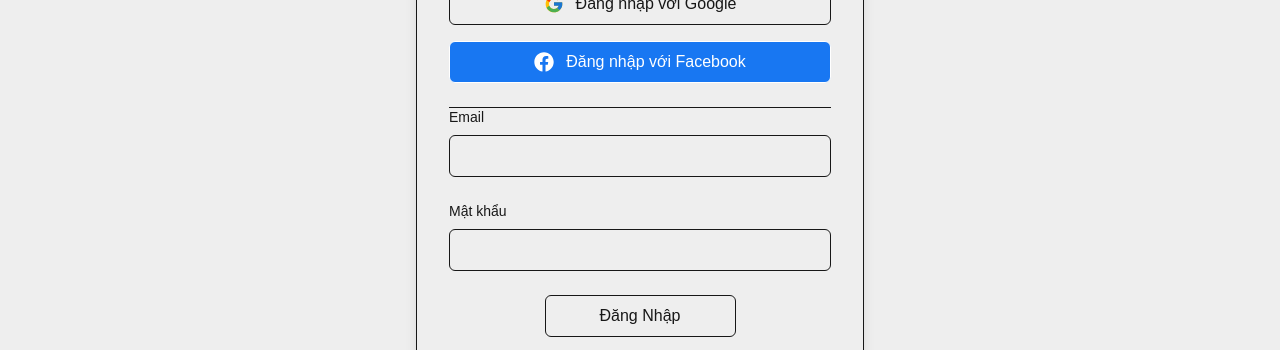
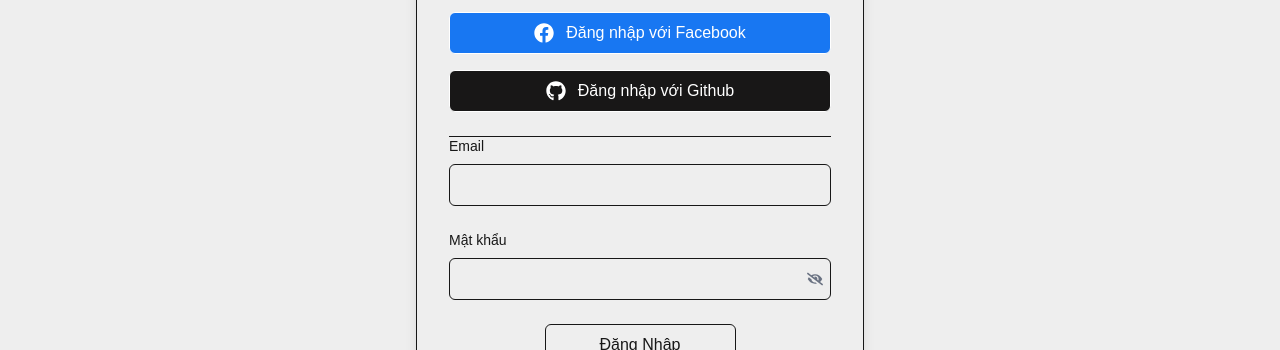
Before and after one commit to nguyentrong3114/FE-FlowerStore, a Next.js app: page /auth/login in a window 1280 px wide. Shown: the part 252-602 px from the top of the page. Built offline with nearby package versions, Linux system fonts and the light colour scheme; no server answers.

Commit message:
add login bygg,fb,github.

```diff
--- a/src/app/auth/login/page.tsx
+++ b/src/app/auth/login/page.tsx
@@ -5,13 +5,16 @@ import { motion } from 'framer-motion';
 import Link from 'next/link';
 import { FcGoogle } from 'react-icons/fc';
 import { FaFacebook } from 'react-icons/fa';
+import { FaGithub } from 'react-icons/fa';
 import { AuthService } from '@/services/auth.service';
 import { useAuth } from '@/contexts/AuthContext';
 import { useRouter } from 'next/navigation';
+import { FaEye, FaEyeSlash } from 'react-icons/fa';
 export default function LoginPage() {
     const [email, setEmail] = useState('');
     const [password, setPassword] = useState('');
     const [error, setError] = useState('');
+    const [hidePassword, setHidePassword] = useState(true);
     const { setUser } = useAuth();
     const router = useRouter();
     const handleSubmit = async (e: React.FormEvent) => {
@@ -29,13 +32,15 @@ export default function LoginPage() {
     };
 
     const handleGoogleLogin = () => {
-        // Xử lý đăng nhập bằng Google
+        window.location.href = 'http://localhost:5047/api/session/google';
     };
 
     const handleFacebookLogin = () => {
-        // Xử lý đăng nhập bằng Facebook
+        window.location.href = 'http://localhost:5047/api/session/facebook';
     };
-
+    const handleGithubLogin = () => {
+        window.location.href = 'http://localhost:5047/api/session/github';
+    };
     return (
         <div className="min-h-screen flex items-center justify-center p-4">
             <motion.div
@@ -75,6 +80,16 @@ export default function LoginPage() {
                         <FaFacebook className="text-xl" />
                         <span>Đăng nhập với Facebook</span>
                     </motion.button>
+                    <motion.button
+                        initial={{ opacity: 0, y: 20 }}
+                        animate={{ opacity: 1, y: 0 }}
+                        transition={{ delay: 0.5 }}
+                        onClick={handleGithubLogin}
+                        className="w-full flex items-center justify-center gap-3 py-2 px-4 rounded-md border bg-[#181717] text-white hover:bg-[#000000] transition-all duration-300"
+                    >
+                        <FaGithub className="text-xl" />
+                        <span>Đăng nhập với Github</span>
+                    </motion.button>
                 </div>
 
                 <div className="relative my-6">
@@ -110,14 +125,23 @@ export default function LoginPage() {
                         <label htmlFor="password" className="block text-sm font-medium mb-2">
                             Mật khẩu
                         </label>
+                        <div className='relative'>
                             <input
-                            type="password"
+                                type={hidePassword ? 'password' : 'text'}
                                 id="password"
                                 value={password}
                                 onChange={(e) => setPassword(e.target.value)}
                                 className="w-full px-4 py-2 rounded-md border focus:outline-none focus:ring-2"
                                 required
                             />
+                            <button
+                                type="button"
+                                className="absolute right-2 top-1/2 -translate-y-1/2 text-gray-500 hover:text-gray-700"
+                                onClick={() => setHidePassword(!hidePassword)}
+                            >
+                                {hidePassword ? <FaEyeSlash /> : <FaEye />}
+                            </button>
+                        </div>
                     </motion.div>
                     {error && (
                         <motion.div
```
Lines whose indentation alone changed are shown as unchanged.
